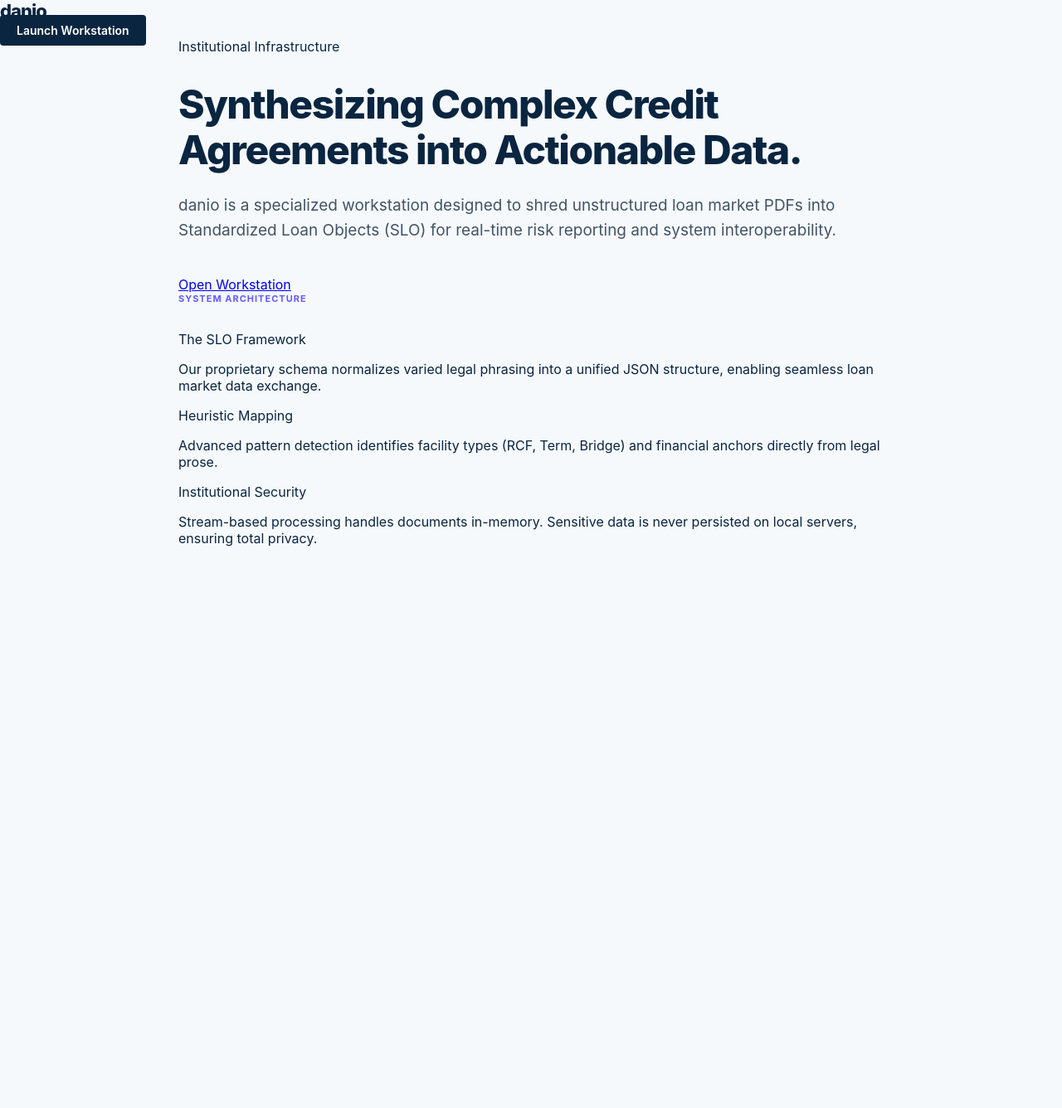
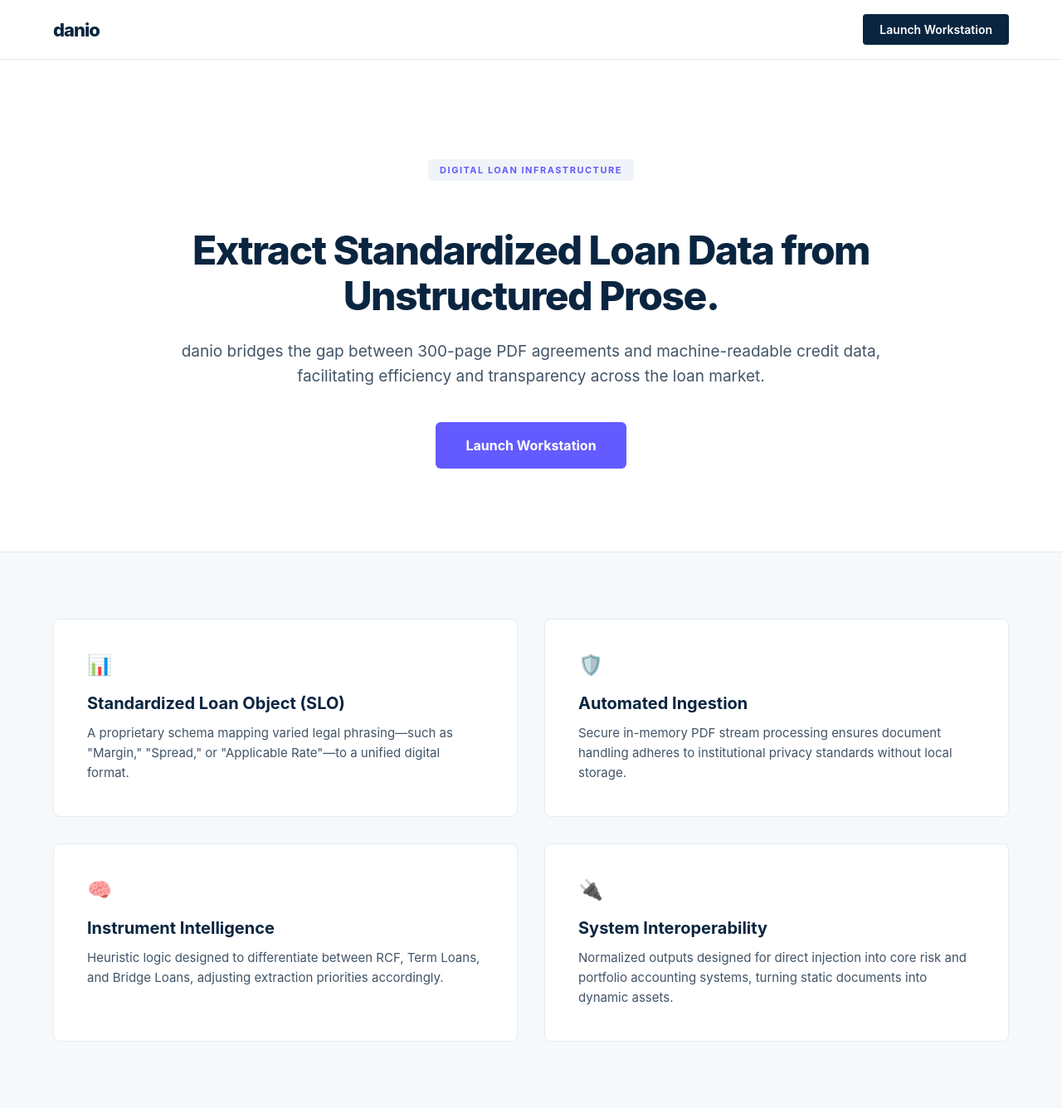
Before and after one commit to edimaudo/danio, a Flask app: page / in a window 1280 px wide. Shown: the whole page at 83% size. Before the commit the page ends 659 px from the top, so only its background shows below. Run offline with Flask 3, Linux system fonts and the light colour scheme.

Commit message:
Update index.html

```diff
--- a/templates/index.html
+++ b/templates/index.html
@@ -3,52 +3,49 @@
 <head>
     <meta charset="UTF-8">
     <meta name="viewport" content="width=device-width, initial-scale=1.0">
-    <title>danio | Institutional Loan Infrastructure</title>
+    <title>danio | Institutional Loan Standardizer</title>
     <link rel="stylesheet" href="{{ url_for('static', filename='style.css') }}">
 </head>
-<body class="landing-bg">
-    <nav class="nav">
-        <div class="brand">danio</div>
-        <div class="nav-links">
+<body>
+    <nav class="nav-shell">
+        <div class="nav-content">
+            <a href="/" class="brand">danio</a>
             <a href="/workstation" class="nav-cta">Launch Workstation</a>
         </div>
     </nav>
 
-    <header class="hero-container">
-        <div class="hero-split">
-            <div class="hero-text-content">
-                <span class="product-badge">Institutional Infrastructure</span>
-                <h1 class="hero-h1">Synthesizing Complex Credit Agreements into Actionable Data.</h1>
-                <p class="hero-p">
-                    danio is a specialized workstation designed to shred unstructured loan market PDFs into
-                    Standardized Loan Objects (SLO) for real-time risk reporting and system interoperability.
-                </p>
-                <div class="hero-actions">
-                    <a href="/workstation" class="btn-primary">Open Workstation</a>
-                </div>
-            </div>
-
-            <div class="hero-visual">
-                <div class="help-card">
-                    <span class="panel-title">System Architecture</span>
-
-                    <div class="help-item">
-                        <div class="item-header">The SLO Framework</div>
-                        <p>Our proprietary schema normalizes varied legal phrasing into a unified JSON structure, enabling seamless loan market data exchange.</p>
-                    </div>
-
-                    <div class="help-item">
-                        <div class="item-header">Heuristic Mapping</div>
-                        <p>Advanced pattern detection identifies facility types (RCF, Term, Bridge) and financial anchors directly from legal prose.</p>
-                    </div>
-
-                    <div class="help-item">
-                        <div class="item-header">Institutional Security</div>
-                        <p>Stream-based processing handles documents in-memory. Sensitive data is never persisted on local servers, ensuring total privacy.</p>
-                    </div>
-                </div>
+    <header class="hero-exec">
+        <div class="hero-container">
+            <span class="badge-infra">Digital Loan Infrastructure</span>
+            <h1 class="hero-h1">Extract Standardized Loan Data from Unstructured Prose.</h1>
+            <p class="hero-p">danio bridges the gap between 300-page PDF agreements and machine-readable credit data, facilitating efficiency and transparency across the loan market.</p>
+            <div class="hero-actions">
+                <a href="/workstation" class="btn-danio">Launch Workstation</a>
             </div>
         </div>
     </header>
+
+    <section class="feature-grid">
+        <div class="feature-card">
+            <div class="feature-icon">📊</div>
+            <h3>Standardized Loan Object (SLO)</h3>
+            <p>A proprietary schema mapping varied legal phrasing—such as "Margin," "Spread," or "Applicable Rate"—to a unified digital format.</p>
+        </div>
+        <div class="feature-card">
+            <div class="feature-icon">🛡️</div>
+            <h3>Automated Ingestion</h3>
+            <p>Secure in-memory PDF stream processing ensures document handling adheres to institutional privacy standards without local storage.</p>
+        </div>
+        <div class="feature-card">
+            <div class="feature-icon">🧠</div>
+            <h3>Instrument Intelligence</h3>
+            <p>Heuristic logic designed to differentiate between RCF, Term Loans, and Bridge Loans, adjusting extraction priorities accordingly.</p>
+        </div>
+        <div class="feature-card">
+            <div class="feature-icon">🔌</div>
+            <h3>System Interoperability</h3>
+            <p>Normalized outputs designed for direct injection into core risk and portfolio accounting systems, turning static documents into dynamic assets.</p>
+        </div>
+    </section>
 </body>
 </html>
```
